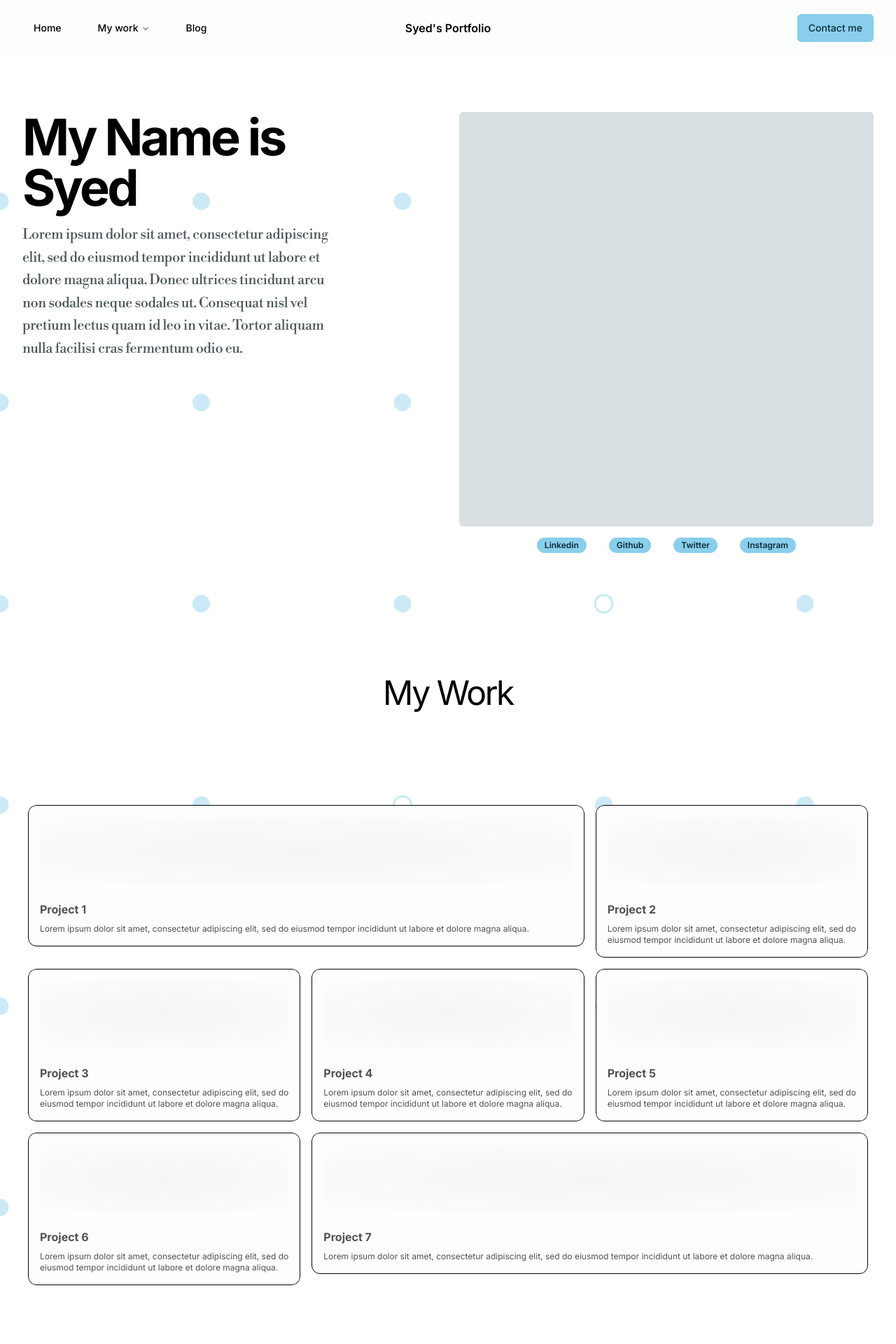
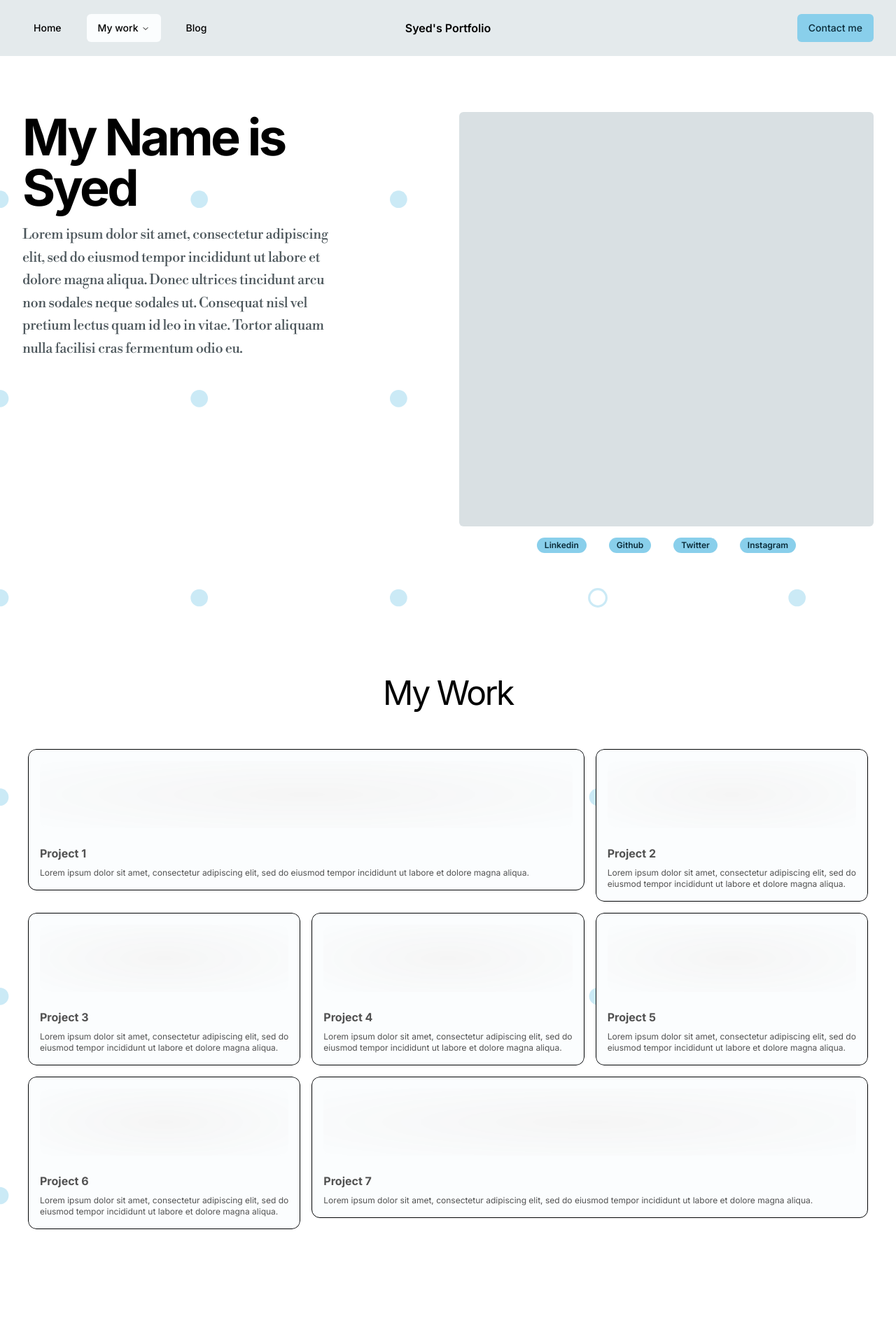
Before and after one commit to Syed-Ahmed02/portfolio, a Next.js app: page / in a window 1280 px wide. Shown: the top 1920 px of the page at 70% size. Built offline with nearby package versions, Linux system fonts and the light colour scheme.

Commit message:
added styling to popup card

```diff
--- a/src/components/Navbar.tsx
+++ b/src/components/Navbar.tsx
@@ -47,7 +47,7 @@ export const Navbar = () => {
 
     const [isOpen, setOpen] = useState(false);
     return (
-        <header className="w-full z-40 fixed top-0 left-0 bg-background">
+        <header className="w-full z-40 fixed top-0 left-0 bg-secondary">
             <div className="container relative mx-auto min-h-20 flex gap-4 flex-row lg:grid lg:grid-cols-3 items-center">
                 <div className="justify-start items-center gap-4 lg:flex hidden flex-row">
                     <NavigationMenu className="flex justify-start items-start">
--- a/src/components/Projects.tsx
+++ b/src/components/Projects.tsx
@@ -10,7 +10,7 @@ export function Projects() {
                 My Work
             </h4>
 
-            <div className="h-screen py-20 w-full">
+            <div className="h-fit w-full">
                 <LayoutGrid cards={items} />
             </div>
         </div>
--- a/src/components/ui/layout-grid.tsx
+++ b/src/components/ui/layout-grid.tsx
@@ -28,7 +28,7 @@ export const LayoutGrid = ({ cards }: { cards: Card[] }) => {
     };
 
     return (
-        <div className="w-full h-full p-10 grid grid-cols-1 md:grid-cols-3  max-w-7xl mx-auto gap-4 relative">
+        <div className="w-full h-full p-10 grid grid-cols-1 md:grid-cols-3  max-w-7xl mx-auto gap-4 relative ">
             {cards.map((card, i) => (
                 <div key={i} className={cn(card.className, "")}>
                     <motion.div
@@ -37,15 +37,14 @@ export const LayoutGrid = ({ cards }: { cards: Card[] }) => {
                             card.className,
                             "relative overflow-hidden",
                             selected?.id === card.id
-                                ? "rounded-lg cursor-pointer absolute inset-0 h-1/2 w-full md:w-1/2 m-auto z-50 flex justify-center items-center flex-wrap flex-col"
+                                ? "rounded-lg cursor-pointer absolute inset-0 h-1/4 w-full md:w-1/2 m-auto z-50 flex justify-center items-center flex-wrap flex-col mx-auto space-y-4 max-w-7xl border border-card-foreground "
                                 : lastSelected?.id === card.id
-                                    ? "z-40 bg-white rounded-xl h-full w-full"
+                                    ? "z-40 bg-white rounded-xl h-full "
                                     : "bg-white rounded-xl h-full w-full"
                         )}
                         layout
                     >
-                        {selected?.id === card.id && <SelectedCard selected={selected} />}
-                        <BentoCard card={card} />
+                        {selected?.id === card.id ? <SelectedCard selected={selected} /> : <BentoCard card={card} />}
 
                     </motion.div>
                 </div>
@@ -66,7 +65,7 @@ const BentoCard = ({ card }: { card: Card }) => {
     return (
         <div
             className={cn(
-                "row-span-1 rounded-xl  hover:shadow-xl transition duration-200 shadow-input dark:shadow-none p-4 dark:bg-black dark:border-white/[0.2]  bg-card border border-card-foreground justify-between flex flex-col space-y-4",
+                "row-span-1 rounded-xl group/bento hover:shadow-xl transition duration-200 shadow-input dark:shadow-none p-4 dark:bg-black dark:border-white/[0.2]  bg-card border border-card-foreground justify-between flex flex-col space-y-4 max-w-4xl mx-auto md:auto-rows-[20rem]",
                 card.className
             )}
         >
@@ -86,7 +85,7 @@ const BentoCard = ({ card }: { card: Card }) => {
 
 const SelectedCard = ({ selected }: { selected: Card | null }) => {
     return (
-        <div className=" h-full w-full  justify-end rounded-lg shadow-2xl relative z-[60]">
+        <div className="bg-primary h-full w-full flex flex-col  rounded-lg shadow-2xl relative z-[60] text-center ">
             <motion.div
                 initial={{
                     opacity: 0,
@@ -94,34 +93,17 @@ const SelectedCard = ({ selected }: { selected: Card | null }) => {
                 animate={{
                     opacity: 0.6,
                 }}
-                className="absolute inset-0 h-full w-full  bg-primary opacity-60 z-10 "
+                className="absolute inset-0 h-full w-full z-10 "
             />
+
             {selected?.header}
-            {selected?.title}
-            <motion.div
-                initial={{
-                    opacity: 0,
-                    y: 100,
-                }}
-                animate={{
-                    opacity: 1,
-                    y: 0,
-                }}
-                transition={{
-                    duration: 0.3,
-                    ease: "easeInOut",
-                }}
-                className="row-span-1 rounded-xl  hover:shadow-xl transition duration-200 shadow-input dark:shadow-none p-4 dark:bg-black dark:border-white/[0.2]  bg-card border border-card-foreground justify-between flex flex-col space-y-4 relative px-8 pb-4 z-[70]"
-            >
-                {selected?.header}
+
+            <div className="font-sans font-bold text-black mb-2 mt-2 mx-auto">
                 {selected?.title}
-
-                <div className="font-sans font-normal text-neutral-600 text-xs dark:text-neutral-300">
-                    {selected?.description}
-
-                </div>
-
-            </motion.div>
+            </div>
+            <div className="font-sans font-normal text-black text-xs mx-auto ">
+                {selected?.description}
+            </div>
         </div>
     );
 };
```
